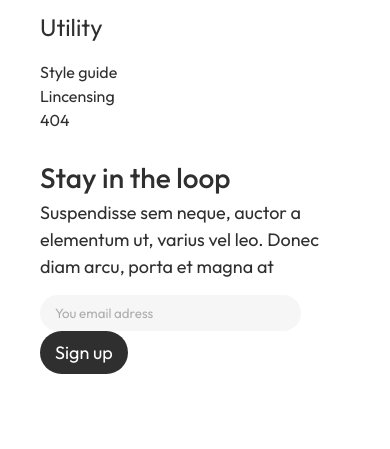
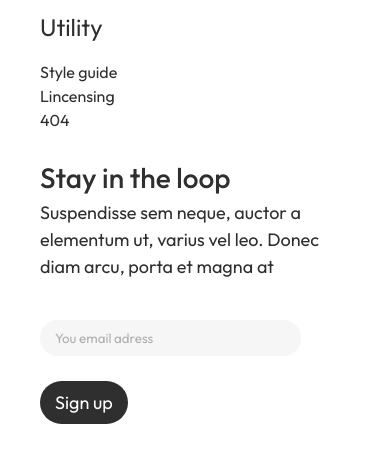
Before and after one commit to Dimonjik777/CodX, a plain HTML site: page index.html in a window 390 px wide. Shown: the part 8619-9068 px from the top of the page. Before the commit the page ends 9018 px from the top, so only its background shows below. Drawn offline with Linux system fonts and the light colour scheme.

Commit message:
Fixed responsive form

```diff
--- a/src/scss/_breakpoints.scss
+++ b/src/scss/_breakpoints.scss
@@ -260,6 +260,13 @@
         margin-top: 25px;
       }
     }
+
+    form{
+
+      input{
+        margin-top: 25px;
+      }
+    }
   }
 
   .aspects{
```
Also changed, not shown: src/css/index.css.
